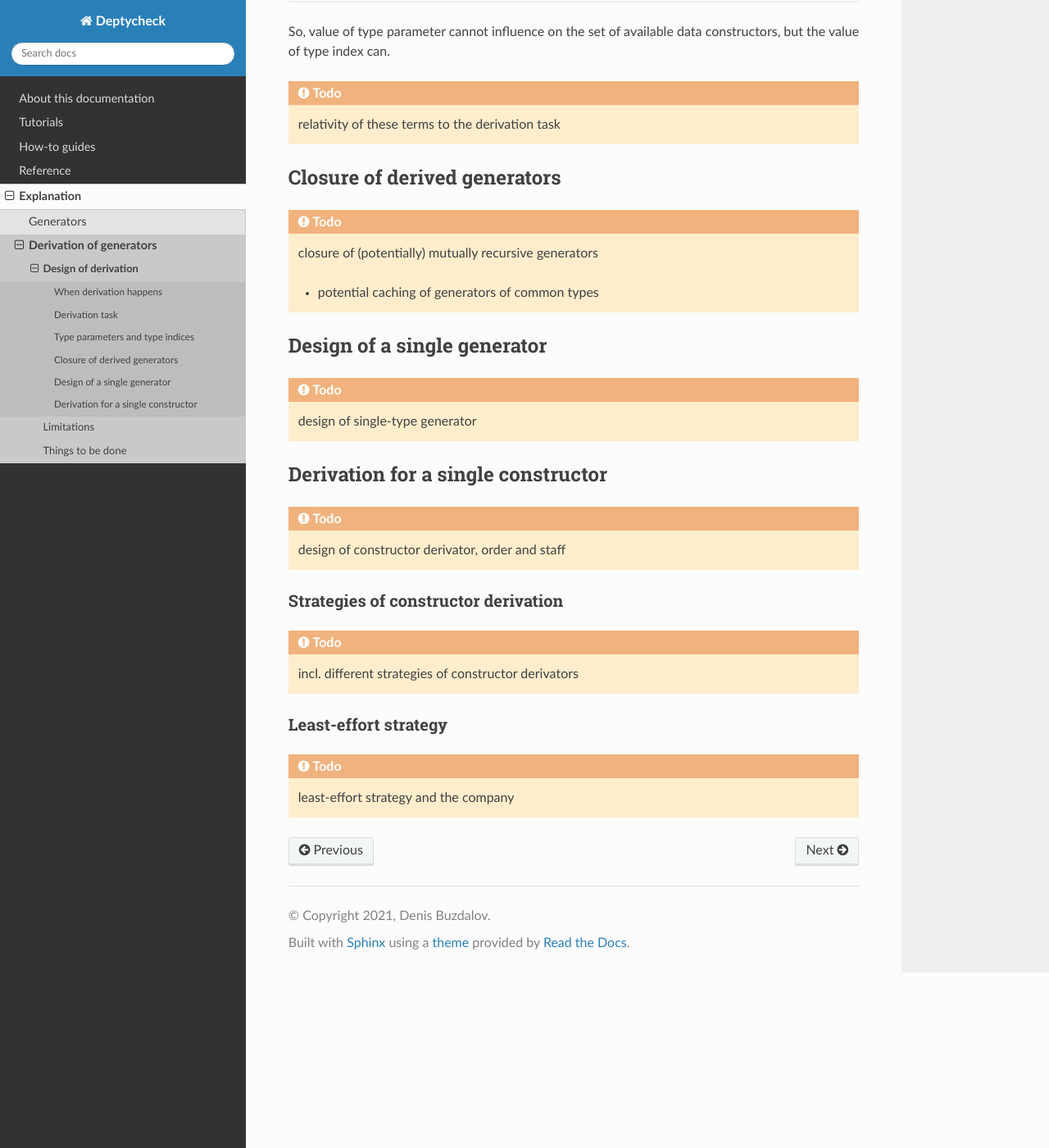
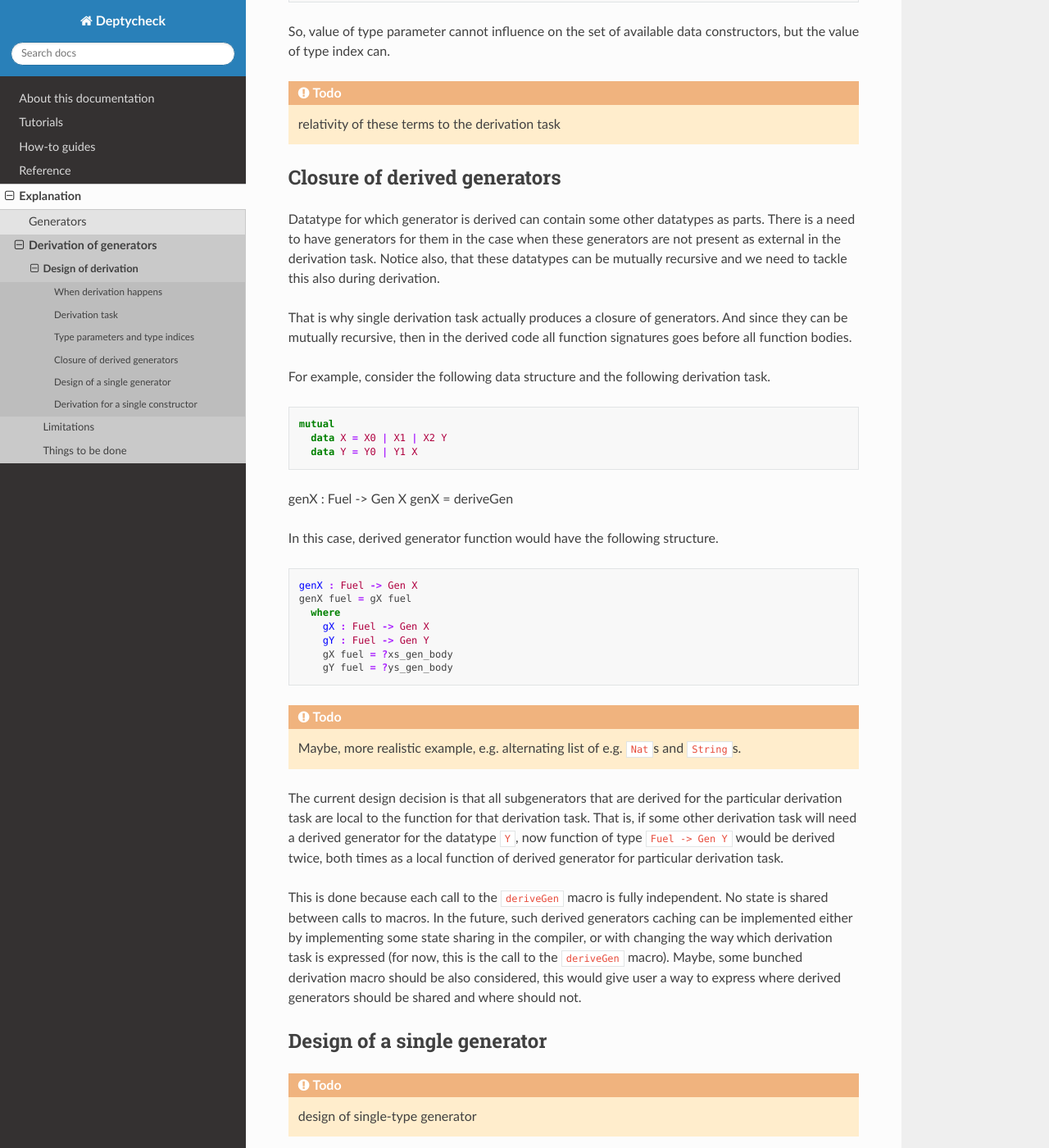
Before and after one commit to buzden/deptycheck, a Sphinx documentation site: the page built from docs/source/explanation/derivation/design.md, in a window 1280 px wide and 1400 px high, scrolled down 3723 px. Shown: the whole window at 82% size. Built offline with Sphinx 7.4.7 and the Read the Docs theme 2.0.0, drawn with Linux system fonts in a browser that asks for light colours.

Commit message:
[ doc ] Closure of derived generators was described

````diff
--- a/docs/source/explanation/derivation/design.md
+++ b/docs/source/explanation/derivation/design.md
@@ -1,5 +1,9 @@
 <!-- idris
 module Explanation.Derivation.Design
+
+import Data.Fuel
+
+import Test.DepTyCheck.Gen
 -->
 
 # Design of derivation
@@ -170,11 +174,53 @@ relativity of these terms to the derivation task
 
 ## Closure of derived generators
 
+Datatype for which generator is derived can contain some other datatypes as parts.
+There is a need to have generators for them in the case when these generators are not present as external in the derivation task.
+Notice also, that these datatypes can be mutually recursive and we need to tackle this also during derivation.
+
+That is why single derivation task actually produces a closure of generators.
+And since they can be mutually recursive, then in the derived code all function signatures goes before all function bodies.
+
+For example, consider the following data structure and the following derivation task.
+
+```idris
+mutual
+  data X = X0 | X1 | X2 Y
+  data Y = Y0 | Y1 X
+```
+
+:::idris
+genX : Fuel -> Gen X
+genX = deriveGen
+:::
+
+In this case, derived generator function would have the following structure.
+
+```idris
+genX : Fuel -> Gen X
+genX fuel = gX fuel
+  where
+    gX : Fuel -> Gen X
+    gY : Fuel -> Gen Y
+    gX fuel = ?xs_gen_body
+    gY fuel = ?ys_gen_body
+```
+
 :::{todo}
-closure of (potentially) mutually recursive generators
+Maybe, more realistic example, e.g. alternating list of e.g. `Nat`s and `String`s.
+:::
 
-- potential caching of generators of common types
-:::
+The current design decision is that all subgenerators that are derived for the particular derivation task
+are local to the function for that derivation task.
+That is, if some other derivation task will need a derived generator for the datatype `Y`,
+now function of type `Fuel -> Gen Y` would be derived twice, both times as a local function of derived generator for particular derivation task.
+
+This is done because each call to the `deriveGen` macro is fully independent.
+No state is shared between calls to macros.
+In the future, such derived generators caching can be implemented either by implementing some state sharing in the compiler,
+or with changing the way which derivation task is expressed (for now, this is the call to the `deriveGen` macro).
+Maybe, some bunched derivation macro should be also considered,
+this would give user a way to express where derived generators should be shared and where should not.
 
 ## Design of a single generator
 
--- a/docs/source/explanation/derivation/limitations.rst
+++ b/docs/source/explanation/derivation/limitations.rst
@@ -29,6 +29,12 @@ Auto parameters
 
 - external ``Gen`` (passed as ``auto``-parameter) must have the signature of generated one (i.e. fuel pattern, omega, names as in the type, etc.)
 
+Structure of derived generator
+------------------------------
+
+- now all derived subgenerators needed for the current type are generated as local functions inside the derived generator function
+  even if there are some common generators between different derivation tasks
+
 To be fixed/reworked
 ====================
 
````
